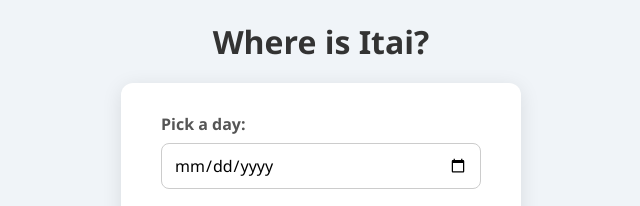
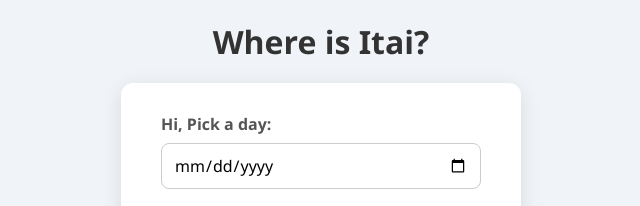
Before and after one commit to hearte4/itaiheart, a website: page whereis.html in a window 1280 px wide. Shown: the top 206 px of the page, 319-959 px from the left. Drawn offline with Linux system fonts and the light colour scheme.

```diff
--- a/whereis.html
+++ b/whereis.html
@@ -12,7 +12,7 @@
   <form id="dataForm">
 <!--    <input type="text" name="name" placeholder="Enter your name" required> -->
      <div>
-        <label for="Friday Date">Pick a day:</label>
+        <label for="Friday Date">Hi, Pick a day:</label>
       <input type="date" id="myFriday" name="myFriday">
      </div>
 
```
